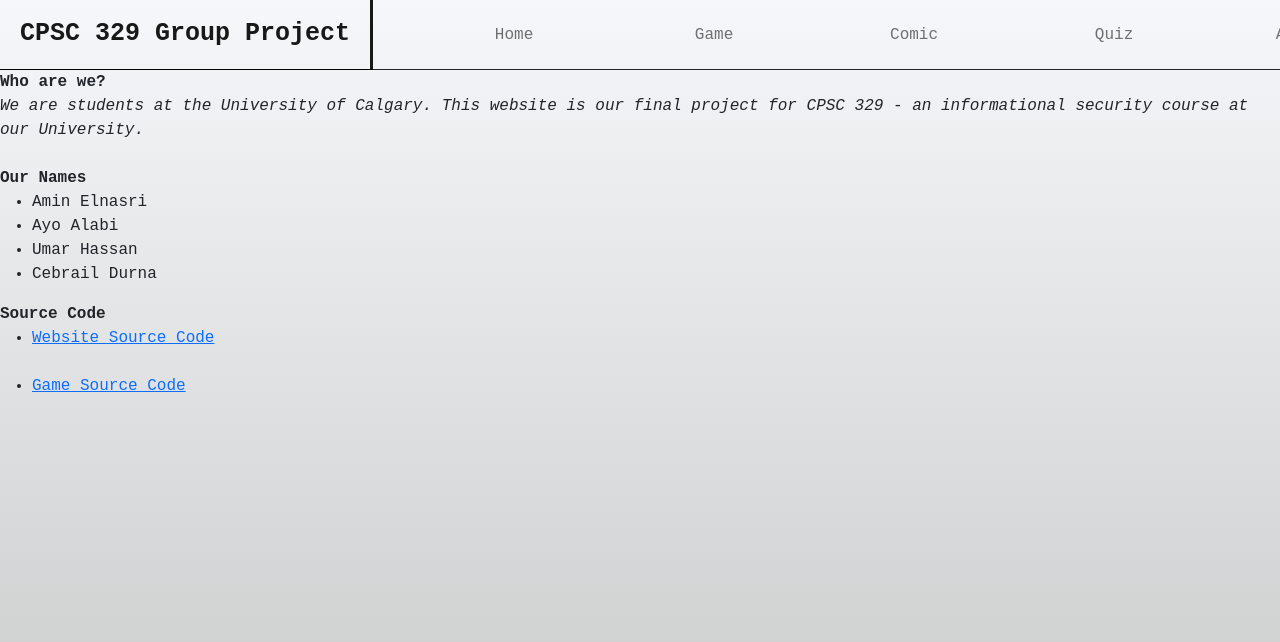
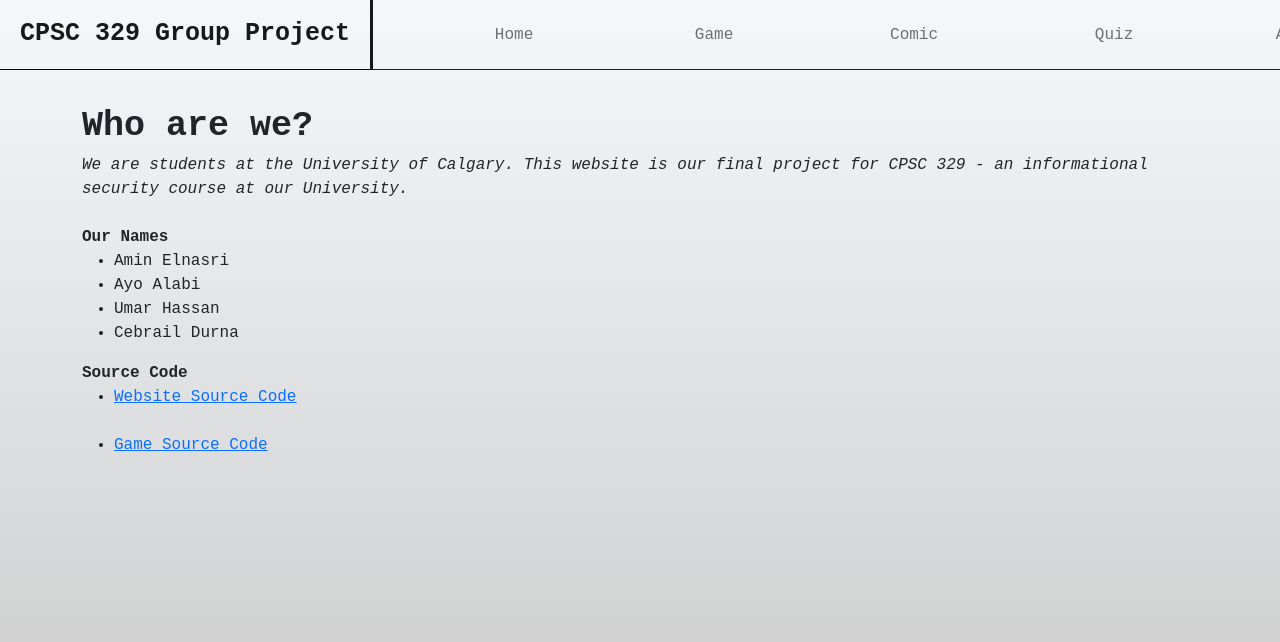
Before and after one commit to ae4sri/329groupproject, a React (Create React App) app: page /#/about in a window 1280 px wide. Shown: the top 642 px of the page. Built offline with nearby package versions, Linux system fonts and the light colour scheme; a web font is replaced by a local one.

Commit message:
More styling to about page

```diff
--- a/src/components/Pages/AboutPage.js
+++ b/src/components/Pages/AboutPage.js
@@ -1,10 +1,13 @@
 import { useHref } from "react-router-dom"
 import { Link } from "react-router-dom"
+import { Container, Card } from "react-bootstrap"
+
 
 export const AboutPage = () => {
     return (
-    <>
-        <b>Who are we?</b>
+        <Container>
+            <div style={{marginTop:'30px'}}></div>
+            <b style={{fontSize:'35px', fontWeight:'bolder'}}>Who are we?</b>
             <br />
             <i>We are students at the University of Calgary. This website is our final project for
                 CPSC 329 - an informational security course at our University.
@@ -26,6 +29,6 @@ export const AboutPage = () => {
                 <li><Link to=".">Game Source Code</Link></li>
             </ul>
 
-    </>
+        </Container>
     )
 }
```
Lines whose indentation alone changed are shown as unchanged.
